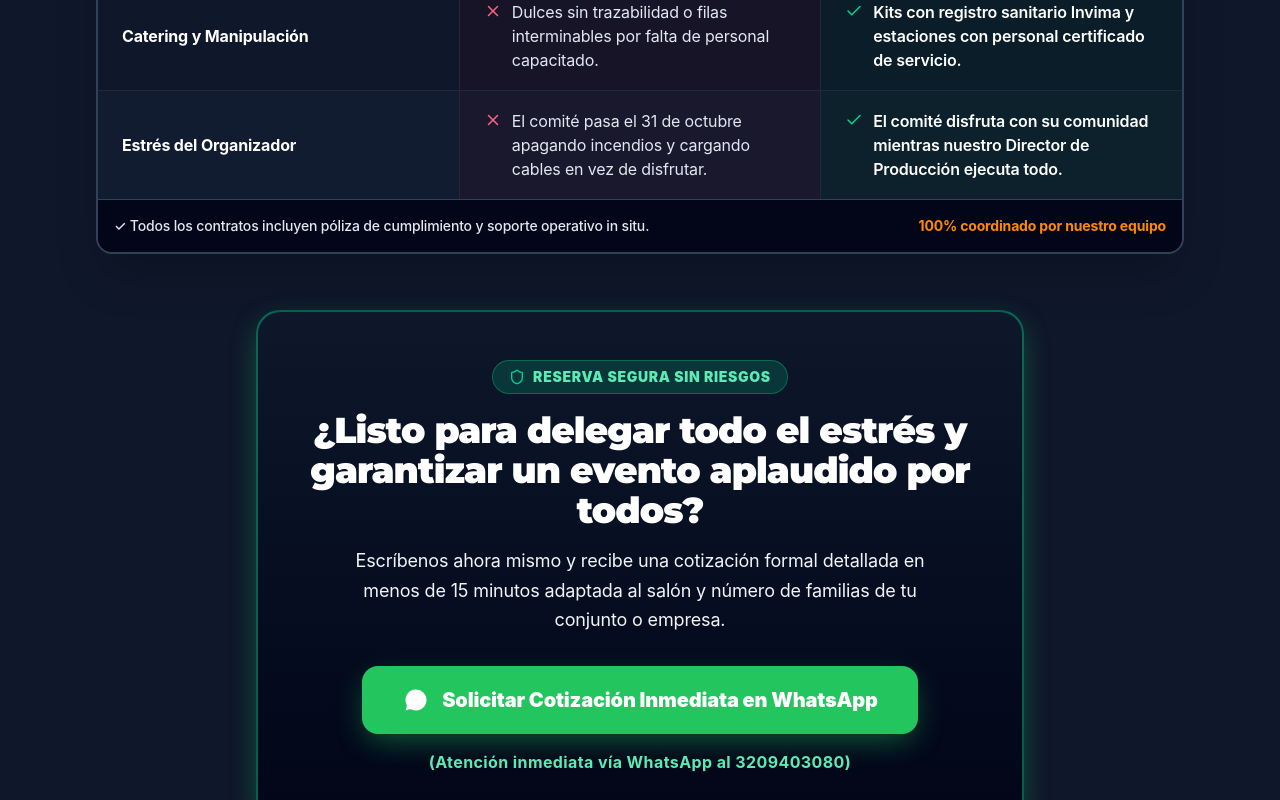
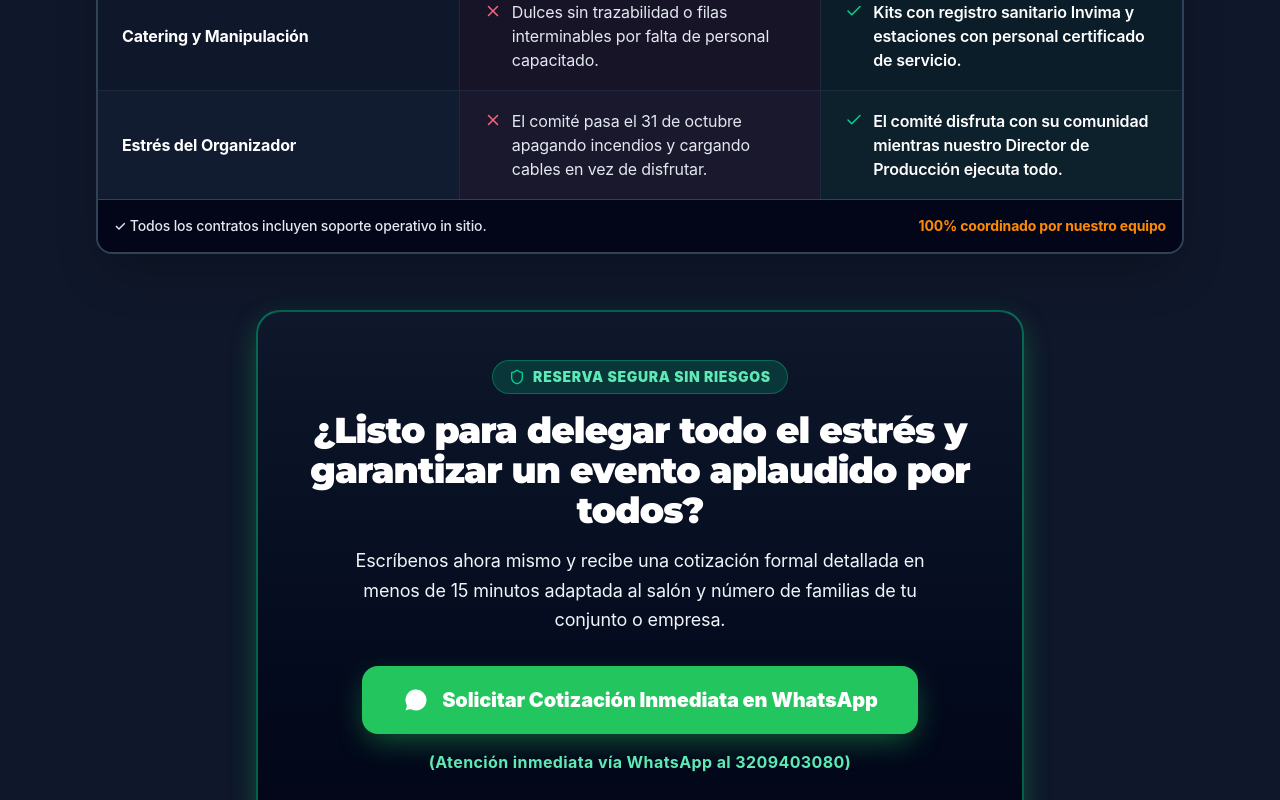
Before and after one commit to Fluxus-Quantum/Fluxus-Halloween, a React (Vite) app: page / in a window 1280 px wide. Shown: the part 11200-12000 px from the top of the page. Built offline with nearby package versions, Linux system fonts and the light colour scheme.

Commit message:
Update ComparisonAnchor.tsx

```diff
--- a/src/components/ComparisonAnchor.tsx
+++ b/src/components/ComparisonAnchor.tsx
@@ -69,7 +69,7 @@ export const ComparisonAnchor: React.FC = () => {
           </div>
 
           <div className="bg-slate-950 p-4 border-t border-slate-700 text-sm text-slate-200 flex flex-col sm:flex-row items-center justify-between gap-2 font-medium">
-            <span>✓ Todos los contratos incluyen póliza de cumplimiento y soporte operativo in situ.</span>
+            <span>✓ Todos los contratos incluyen soporte operativo in sitio.</span>
             <span className="text-orange-400 font-bold">100% coordinado por nuestro equipo</span>
           </div>
         </div>
```
